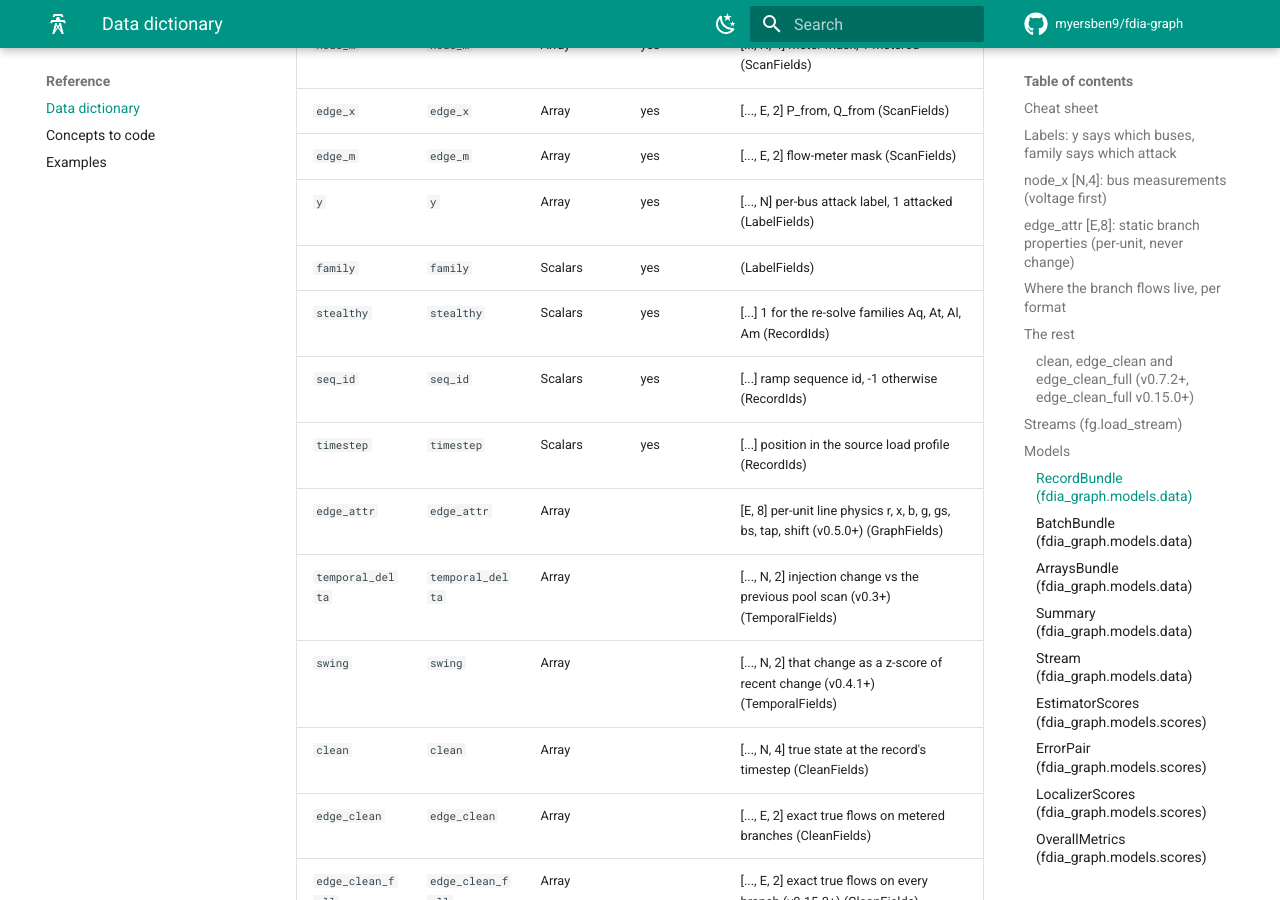
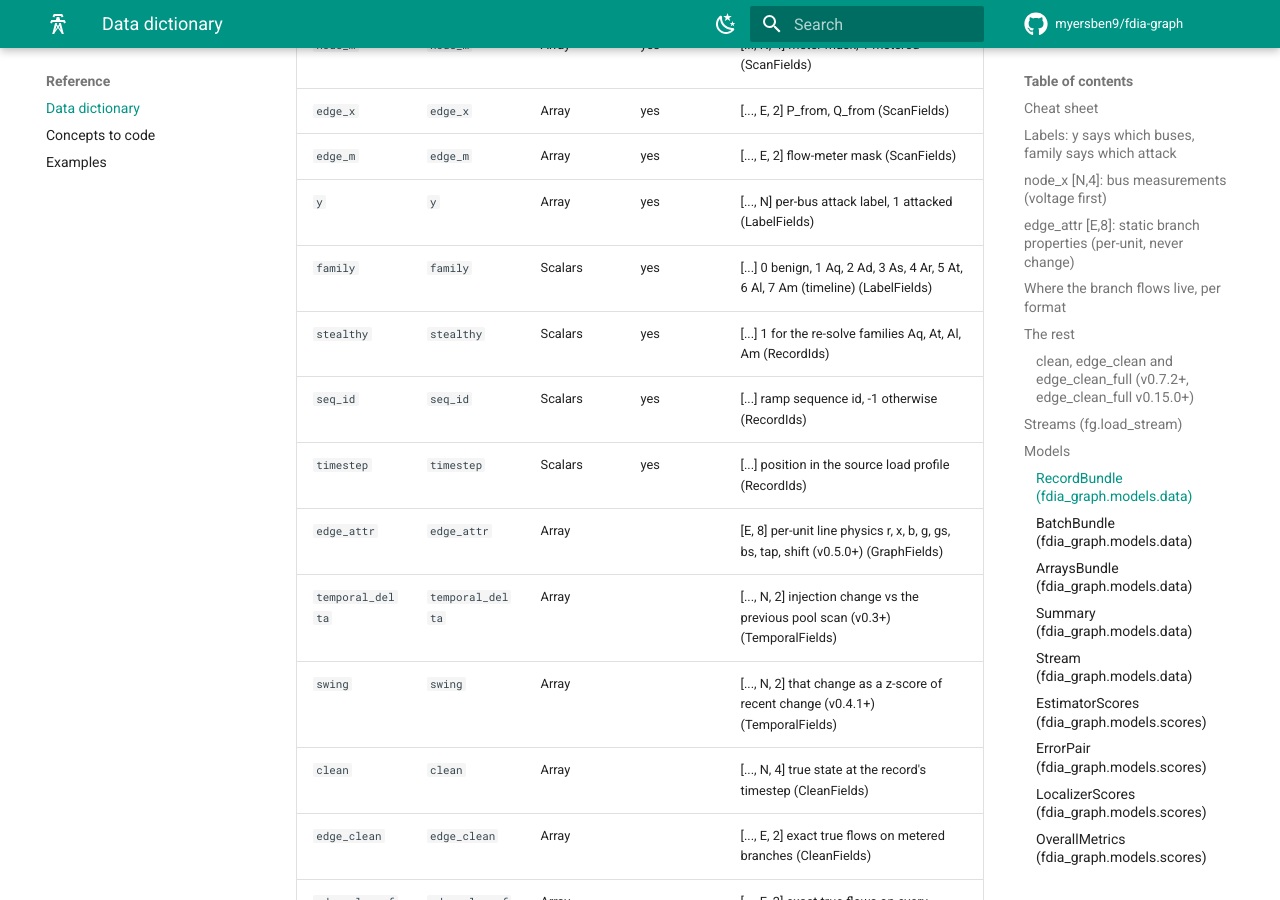
Before and after one commit to myersben9/fdia-graph, an MkDocs documentation site: the page built from docs/reference/DATA_DICTIONARY.md, in a window 1280 px wide and 900 px high, scrolled down 6440 px. Built offline with MkDocs 1.6.1 and Material for MkDocs 9.7.7, drawn with Linux system fonts in a browser that asks for light colours; comment, search, counter and statistics services are not loaded; some of the changed text lies outside the part shown.

Commit message:
Keep the family legend on one line

```diff
--- a/docs/reference/DATA_DICTIONARY.md
+++ b/docs/reference/DATA_DICTIONARY.md
@@ -174,7 +174,7 @@ Field groups: `GraphFields`, `CleanFields`, `TemporalFields`, `RecordIds`, `Labe
 | `edge_x` | `edge_x` | Array | yes | [..., E, 2] P_from, Q_from (ScanFields) |
 | `edge_m` | `edge_m` | Array | yes | [..., E, 2] flow-meter mask (ScanFields) |
 | `y` | `y` | Array | yes | [..., N] per-bus attack label, 1 attacked (LabelFields) |
-| `family` | `family` | Scalars | yes |  (LabelFields) |
+| `family` | `family` | Scalars | yes | [...] 0 benign, 1 Aq, 2 Ad, 3 As, 4 Ar, 5 At, 6 Al, 7 Am (timeline) (LabelFields) |
 | `stealthy` | `stealthy` | Scalars | yes | [...] 1 for the re-solve families Aq, At, Al, Am (RecordIds) |
 | `seq_id` | `seq_id` | Scalars | yes | [...] ramp sequence id, -1 otherwise (RecordIds) |
 | `timestep` | `timestep` | Scalars | yes | [...] position in the source load profile (RecordIds) |
@@ -205,7 +205,7 @@ Field groups: `GraphFields`, `CleanFields`, `TemporalFields`, `RecordIds`, `Labe
 | `edge_clean_full` | `edge_clean_full` | Array |  | [..., E, 2] exact true flows on every branch (v0.15.0+) (CleanFields) |
 | `edge_index` | `edge_index` | Array |  | [2, E] from and to bus of every branch (GraphFields) |
 | `edge_attr` | `edge_attr` | Array |  | [E, 8] per-unit line physics r, x, b, g, gs, bs, tap, shift (v0.5.0+) (GraphFields) |
-| `family` | `family` | Scalars |  |  (LabelFields) |
+| `family` | `family` | Scalars |  | [...] 0 benign, 1 Aq, 2 Ad, 3 As, 4 Ar, 5 At, 6 Al, 7 Am (timeline) (LabelFields) |
 | `stealthy` | `stealthy` | Scalars |  | [...] 1 for the re-solve families Aq, At, Al, Am (RecordIds) |
 | `seq_id` | `seq_id` | Scalars |  | [...] ramp sequence id, -1 otherwise (RecordIds) |
 | `timestep` | `timestep` | Scalars |  | [...] position in the source load profile (RecordIds) |
@@ -230,7 +230,7 @@ Field groups: `GraphFields`, `CleanFields`, `TemporalFields`, `RecordIds`, `Labe
 | `clean` | `clean` | Array |  | [..., N, 4] true state at the record's timestep (CleanFields) |
 | `edge_clean` | `edge_clean` | Array |  | [..., E, 2] exact true flows on metered branches (CleanFields) |
 | `edge_clean_full` | `edge_clean_full` | Array |  | [..., E, 2] exact true flows on every branch (v0.15.0+) (CleanFields) |
-| `family` | `family` | Scalars |  |  (LabelFields) |
+| `family` | `family` | Scalars |  | [...] 0 benign, 1 Aq, 2 Ad, 3 As, 4 Ar, 5 At, 6 Al, 7 Am (timeline) (LabelFields) |
 | `stealthy` | `stealthy` | Scalars |  | [...] 1 for the re-solve families Aq, At, Al, Am (RecordIds) |
 | `seq_id` | `seq_id` | Scalars |  | [...] ramp sequence id, -1 otherwise (RecordIds) |
 | `timestep` | `timestep` | Scalars |  | [...] position in the source load profile (RecordIds) |
@@ -267,7 +267,7 @@ Field groups: `StreamLayers`, `GraphFields`, `CleanFields`, `TemporalFields`, `R
 | `node_m` | `node_m` | Array | yes | [..., N, 4] meter mask, 1 metered (ScanFields) |
 | `edge_m` | `edge_m` | Array | yes | [..., E, 2] flow-meter mask (ScanFields) |
 | `y` | `y` | Array | yes | [..., N] per-bus attack label, 1 attacked (LabelFields) |
-| `family` | `family` | Scalars | yes |  (LabelFields) |
+| `family` | `family` | Scalars | yes | [...] 0 benign, 1 Aq, 2 Ad, 3 As, 4 Ar, 5 At, 6 Al, 7 Am (timeline) (LabelFields) |
 | `temporal_delta` | `temporal_delta` | Array | yes | [..., N, 2] injection change vs the previous pool scan (v0.3+) (TemporalFields) |
 | `swing` | `swing` | Array | yes | [..., N, 2] that change as a z-score of recent change (v0.4.1+) (TemporalFields) |
 | `timestep` | `timestep` | Scalars | yes | [...] position in the source load profile (RecordIds) |
```
Also changed, not shown: 1 other file.
